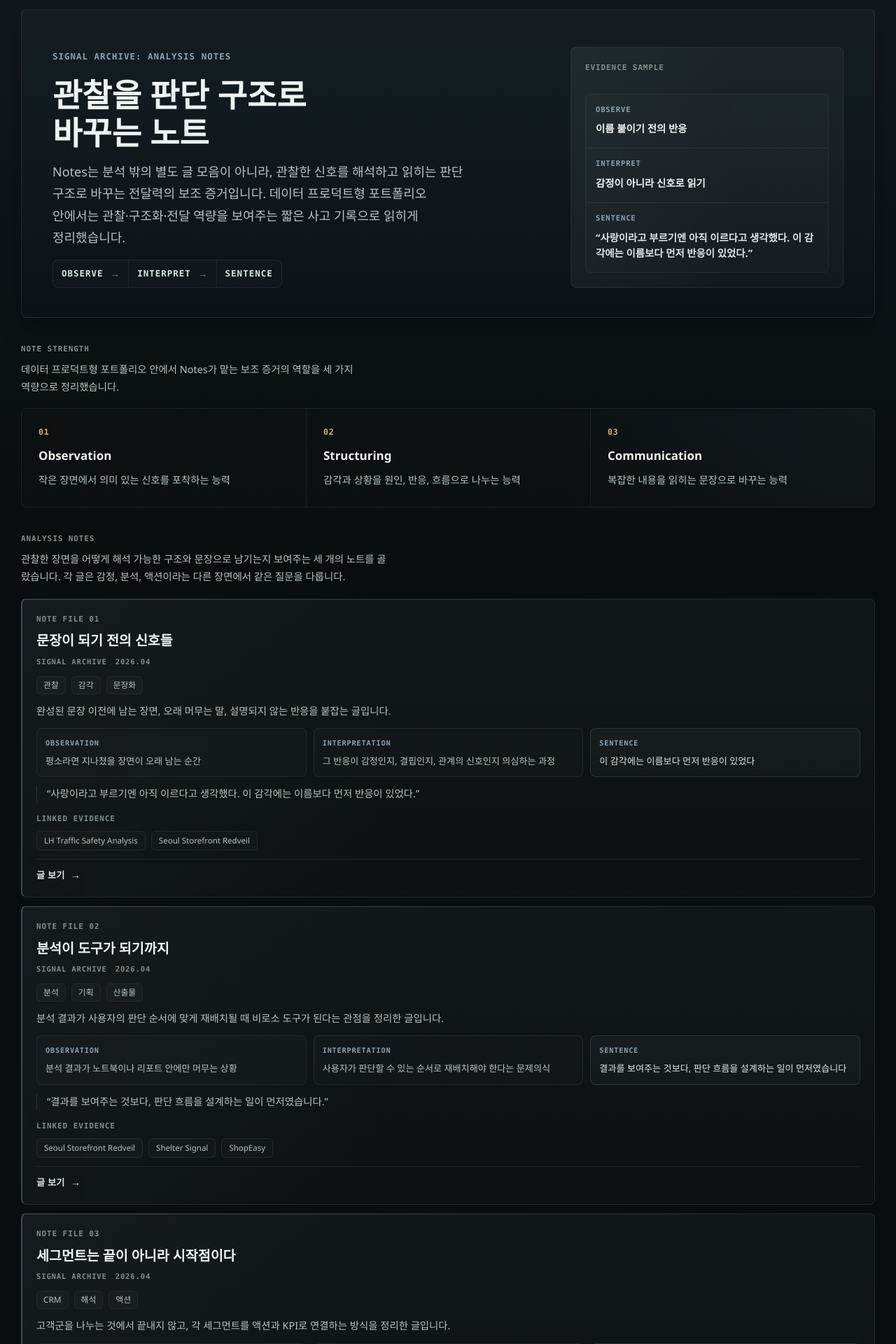
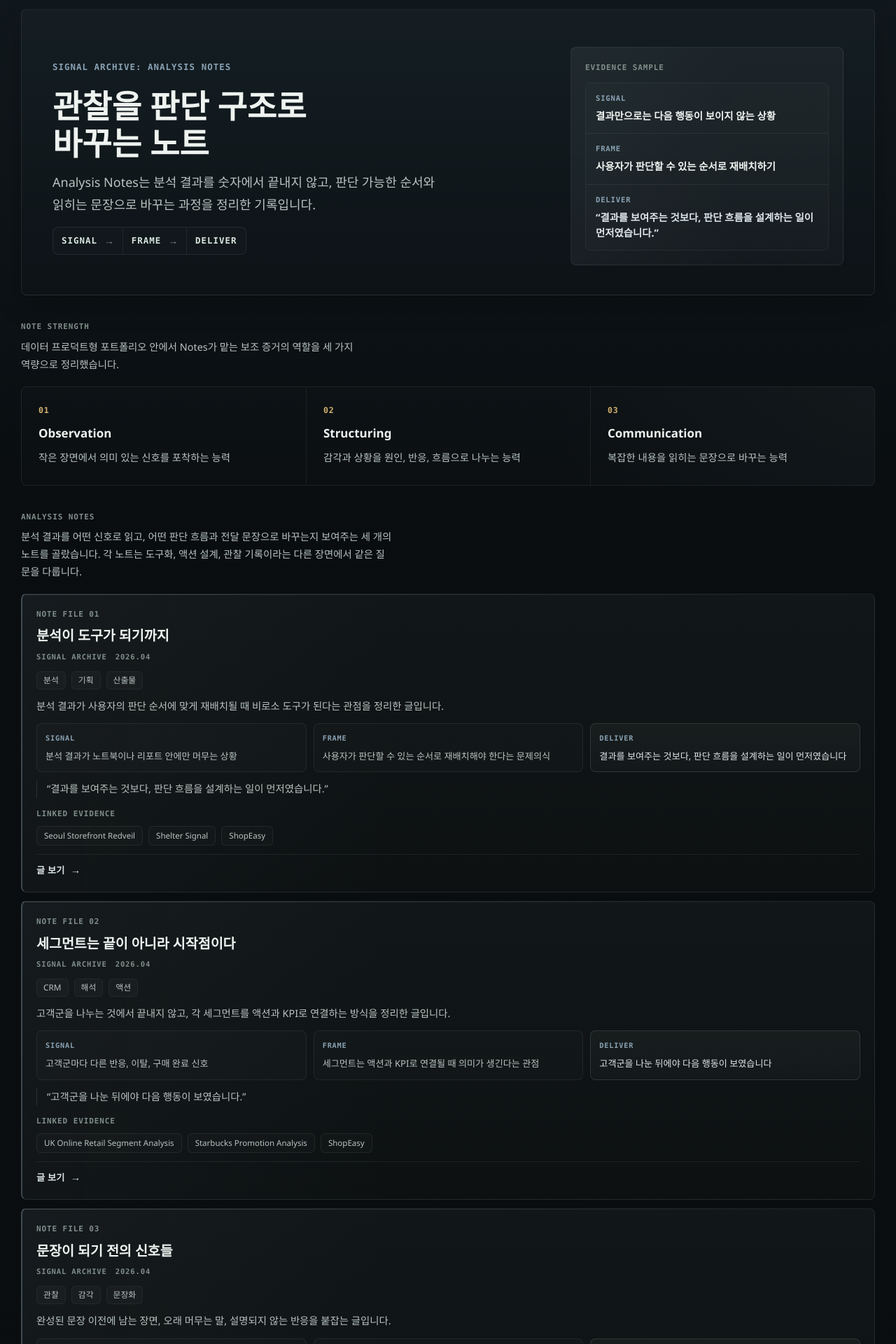
Before and after one commit to dffxonnb-cyber/signal-archive, a Next.js app: page /writing in a window 1280 px wide. Shown: the part 120-2040 px from the top of the page at 70% size. Built offline with nearby package versions, Linux system fonts and the light colour scheme.

Commit message:
refine notes overview positioning

```diff
--- a/app/writing/page.tsx
+++ b/app/writing/page.tsx
@@ -27,8 +27,8 @@ export default function WritingPage() {
           eyebrow="Signal Archive: Analysis Notes"
           lead={
             <>
-              Notes는 분석 밖의 별도 글 모음이 아니라, 관찰한 신호를 해석하고 읽히는 판단 구조로 바꾸는 전달력의 보조 증거입니다.
-              데이터 프로덕트형 포트폴리오 안에서는 관찰·구조화·전달 역량을 보여주는 짧은 사고 기록으로 읽히게 정리했습니다.
+              Analysis Notes는 분석 결과를 숫자에서 끝내지 않고, 판단 가능한 순서와 읽히는 문장으로 바꾸는 과정을
+              정리한 기록입니다.
             </>
           }
           meta={
@@ -52,15 +52,15 @@ export default function WritingPage() {
             <span className={styles.panelLabel}>Evidence Sample</span>
             <dl className={styles.sampleStack}>
               <div>
-                <dt>Observe</dt>
-                <dd>이름 붙이기 전의 반응</dd>
+                <dt>Signal</dt>
+                <dd>결과만으로는 다음 행동이 보이지 않는 상황</dd>
               </div>
               <div>
-                <dt>Interpret</dt>
-                <dd>감정이 아니라 신호로 읽기</dd>
+                <dt>Frame</dt>
+                <dd>사용자가 판단할 수 있는 순서로 재배치하기</dd>
               </div>
               <div>
-                <dt>Sentence</dt>
+                <dt>Deliver</dt>
                 <dd>“{selectedSentence}”</dd>
               </div>
             </dl>
@@ -90,8 +90,8 @@ export default function WritingPage() {
           <div className={styles.sectionHead}>
             <span className={styles.sectionLabel}>Analysis Notes</span>
             <p className={styles.sectionDescription}>
-              관찰한 장면을 어떻게 해석 가능한 구조와 문장으로 남기는지 보여주는 세 개의 노트를 골랐습니다.
-              각 글은 감정, 분석, 액션이라는 다른 장면에서 같은 질문을 다룹니다.
+              분석 결과를 어떤 신호로 읽고, 어떤 판단 흐름과 전달 문장으로 바꾸는지 보여주는 세 개의 노트를 골랐습니다.
+              각 노트는 도구화, 액션 설계, 관찰 기록이라는 다른 장면에서 같은 질문을 다룹니다.
             </p>
           </div>
 
@@ -121,15 +121,15 @@ export default function WritingPage() {
 
                 <dl className={styles.noteLensGrid}>
                   <div className={styles.noteLensItem}>
-                    <dt>Observation</dt>
+                    <dt>Signal</dt>
                     <dd>{entry.lens.observe}</dd>
                   </div>
                   <div className={styles.noteLensItem}>
-                    <dt>Interpretation</dt>
+                    <dt>Frame</dt>
                     <dd>{entry.lens.interpret}</dd>
                   </div>
                   <div className={styles.noteLensItem}>
-                    <dt>Sentence</dt>
+                    <dt>Deliver</dt>
                     <dd>{entry.lens.sentence}</dd>
                   </div>
                 </dl>
--- a/content/writing.ts
+++ b/content/writing.ts
@@ -1,9 +1,15 @@
 import type { WritingEntry, WritingStrength } from "@/types/content";
 
-export const writingFlow = ["Observe", "Interpret", "Sentence"] as const;
+export const writingFlow = ["Signal", "Frame", "Deliver"] as const;
 
 export const selectedSentence =
-  "사랑이라고 부르기엔 아직 이르다고 생각했다. 이 감각에는 이름보다 먼저 반응이 있었다.";
+  "결과를 보여주는 것보다, 판단 흐름을 설계하는 일이 먼저였습니다.";
+
+const writingEntryOrder: Record<string, number> = {
+  "from-analysis-to-tool": 1,
+  "segment-first-action-later": 2,
+  "signals-before-polish": 3,
+};
 
 export const writingStrengths: WritingStrength[] = [
   {
@@ -20,7 +26,7 @@ export const writingStrengths: WritingStrength[] = [
   },
 ];
 
-export const writingEntries: WritingEntry[] = [
+export const writingEntries: WritingEntry[] = ([
   {
     slug: "signals-before-polish",
     title: "문장이 되기 전의 신호들",
@@ -169,7 +175,11 @@ export const writingEntries: WritingEntry[] = [
       },
     ],
   },
-];
+] satisfies WritingEntry[]).sort(
+  (left, right) =>
+    (writingEntryOrder[left.slug] ?? Number.MAX_SAFE_INTEGER) -
+    (writingEntryOrder[right.slug] ?? Number.MAX_SAFE_INTEGER),
+);
 
 export const writingCategories = Array.from(
   new Set(writingEntries.flatMap((entry) => entry.categories)),
```
